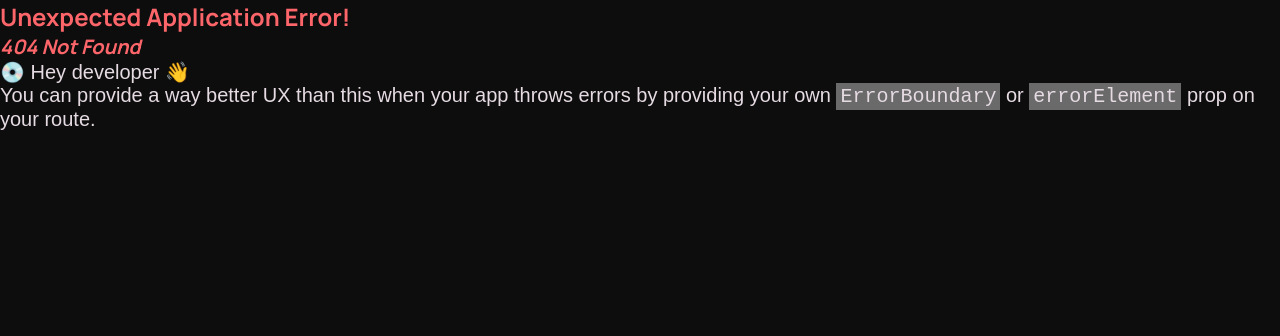
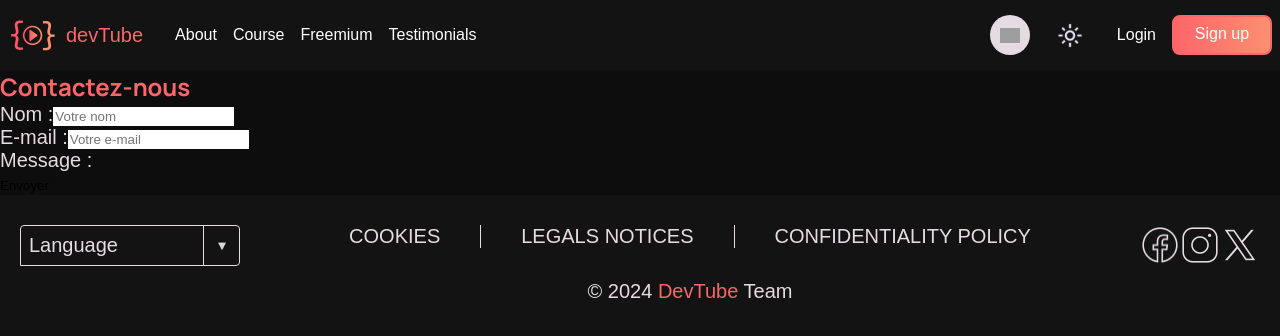
Before and after one commit to WildCodeSchool-2024-09/JS-Nantes-CSS117-P3_DevTube, a React (Vite) app in the folder client/: page /formulaire in a window 1280 px wide. Before the commit this address had no page. Shown: the top 336 px of the page. Built offline with nearby package versions, Linux system fonts and the light colour scheme; grey boxes are pictures that could not be loaded; a web font is replaced by a local one.

Commit message:
creation-the-FormulaireTestimonial

```diff
--- /dev/null
+++ b/client/src/pages/furmulair.tsx
@@ -0,0 +1,33 @@
+export default function Formulaire() {
+  return (
+    <div>
+      <form action="/submit" method="post">
+        <h2>Contactez-nous</h2>
+        <div className="form-group">
+          <label htmlFor="name">Nom :</label>
+          <input
+            type="text"
+            id="name"
+            name="name"
+            placeholder="Votre nom"
+            required
+          />
+        </div>
+        <div className="form-group">
+          <label htmlFor="email">E-mail :</label>
+          <input
+            type="email"
+            id="email"
+            name="email"
+            placeholder="Votre e-mail"
+            required
+          />
+        </div>
+        <div className="form-group">
+          <label htmlFor="message">Message :</label>
+        </div>
+        <button type="submit">Envoyer</button>
+      </form>
+    </div>
+  );
+}
--- a/client/src/router.tsx
+++ b/client/src/router.tsx
@@ -4,6 +4,7 @@ import Course from "./pages/Course/Course";
 import Freemium from "./pages/Freemium/Freemium";
 import Login from "./pages/Login/Login";
 import Subscribe from "./pages/Subsribe/Subscribe";
+import Formulaire from "./pages/furmulair";
 import HomePage from "./pages/homePage/HomePage";
 
 export const router = createBrowserRouter([
@@ -31,6 +32,10 @@ export const router = createBrowserRouter([
         path: "/freemium",
         element: <Freemium />,
       },
+      {
+        path: "/formulaire",
+        element: <Formulaire />,
+      },
     ],
   },
   // Try adding a new route! For example, "/about" with an About component
```
